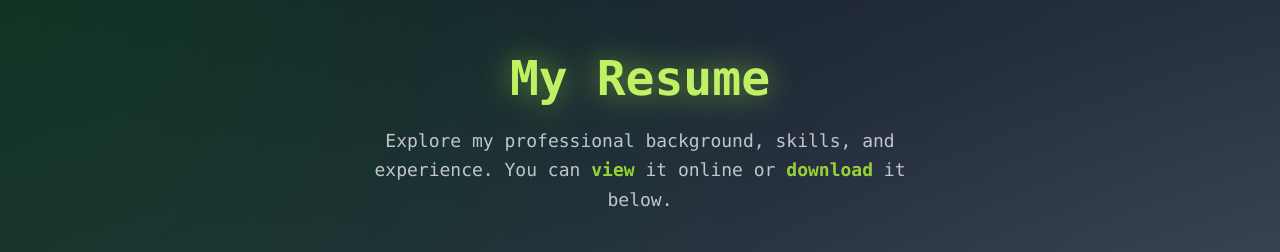
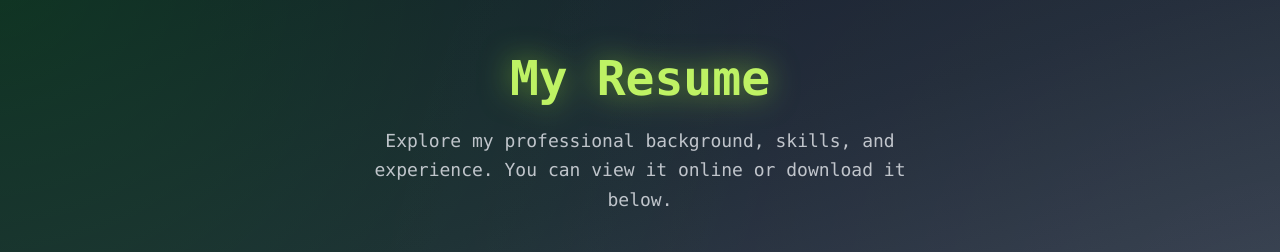
Before and after one commit to mouadza/Portfolio, a React (Vite) app: page / in a window 1280 px wide. Shown: the part 2260-2512 px from the top of the page. Built offline with nearby package versions, Linux system fonts and the light colour scheme.

Commit message:
Update Design

```diff
--- a/src/components/Header.tsx
+++ b/src/components/Header.tsx
@@ -121,13 +121,14 @@ const Header = ({ language, setLanguage }: { language: Language; setLanguage: (l
       </div>
 
       {/* Mobile Menu */}
+      {/* Mobile Menu */}
 <AnimatePresence>
   {menuOpen && (
     <motion.nav
       initial={{ opacity: 0, y: -20 }}
       animate={{ opacity: 1, y: 0 }}
       exit={{ opacity: 0, y: -20 }}
-            className="md:hidden mt-4 flex flex-col items-center gap-4 text-lg bg-gray-900 py-4 rounded-b-lg shadow-lg"
+      className="md:hidden mt-4 flex flex-col items-center gap-4 text-lg bg-gray-900 py-4 rounded-b-lg shadow-lg z-50"
     >
       {sections.map((sec) => (
         <a
@@ -141,9 +142,26 @@ const Header = ({ language, setLanguage }: { language: Language; setLanguage: (l
           {translations[language][sec as keyof typeof translations["en"]]}
         </a>
       ))}
+
+      {/* Language Switcher inside Mobile Menu */}
+      <div className="flex items-center gap-2 mt-3">
+        <FaGlobe className="text-lime-400" />
+        <select
+          value={language}
+          onChange={(e) => {
+            setLanguage(e.target.value as Language);
+            setMenuOpen(false);
+          }}
+          className="bg-gray-800 text-white rounded-md px-3 py-1 border border-lime-400 focus:outline-none"
+        >
+          <option value="en">En</option>
+          <option value="fr">Fr</option>
+        </select>
+      </div>
     </motion.nav>
   )}
 </AnimatePresence>
+
     </motion.header>
   );
 };
--- a/src/components/Resume.tsx
+++ b/src/components/Resume.tsx
@@ -1,6 +1,7 @@
 import { FaDownload, FaEye } from "react-icons/fa";
 import { motion } from "framer-motion";
-import myResume from "../assets/MOUAD ZAOUIA CV.pdf";
+import resumeEN from "../assets/MOUAD_ZAOUIA_CV_EN.pdf";
+import resumeFR from "../assets/MOUAD_ZAOUIA_CV_FR.pdf";
 
 type Props = {
   language: "en" | "fr";
@@ -25,6 +26,7 @@ const Resume = ({ language }: Props) => {
   };
 
   const t = translations[language];
+  const selectedResume = language === "fr" ? resumeFR : resumeEN;
 
   return (
     <section
@@ -52,25 +54,13 @@ const Resume = ({ language }: Props) => {
         </motion.h3>
 
         <p className="text-lg text-gray-300 mb-10 max-w-xl mx-auto leading-relaxed font-mono opacity-90">
-          {t.description.split("view")[0]}
-          <span className="text-lime-400 font-semibold">
-            {language === "en" ? "view" : "voir"}
-          </span>{" "}
-          {t.description.includes("download") ? (
-            <>
-              {t.description.split("download")[0].split("view").pop()}{" "}
-              <span className="text-lime-400 font-semibold">
-                {language === "en" ? "download" : "télécharger"}
-              </span>{" "}
-              {t.description.split("download").pop()}
-            </>
-          ) : null}
+          {t.description}
         </p>
 
         <div className="flex flex-wrap justify-center gap-6">
           {/* View Button */}
           <motion.a
-            href={myResume}
+            href={selectedResume}
             target="_blank"
             rel="noopener noreferrer"
             whileHover={{ scale: 1.05, y: -4 }}
@@ -83,8 +73,8 @@ const Resume = ({ language }: Props) => {
 
           {/* Download Button */}
           <motion.a
-            href={myResume}
-            download="Mouad_Zaouia_CV.pdf"
+            href={selectedResume}
+            download={language === "fr" ? "Mouad_Zaouia_CV_FR.pdf" : "Mouad_Zaouia_CV_EN.pdf"}
             whileHover={{ scale: 1.05, y: -4 }}
             whileTap={{ scale: 0.95 }}
             className="flex items-center gap-2 px-6 py-3 bg-gradient-to-r from-lime-500 to-green-600 text-white rounded-full font-semibold shadow-lg hover:shadow-[0_0_30px_rgba(50,205,50,0.6)] transition-all duration-300"
```
Also changed, not shown: 2 other files (tests, documents, lock files or other folders). Lines whose indentation alone changed are shown as unchanged.
